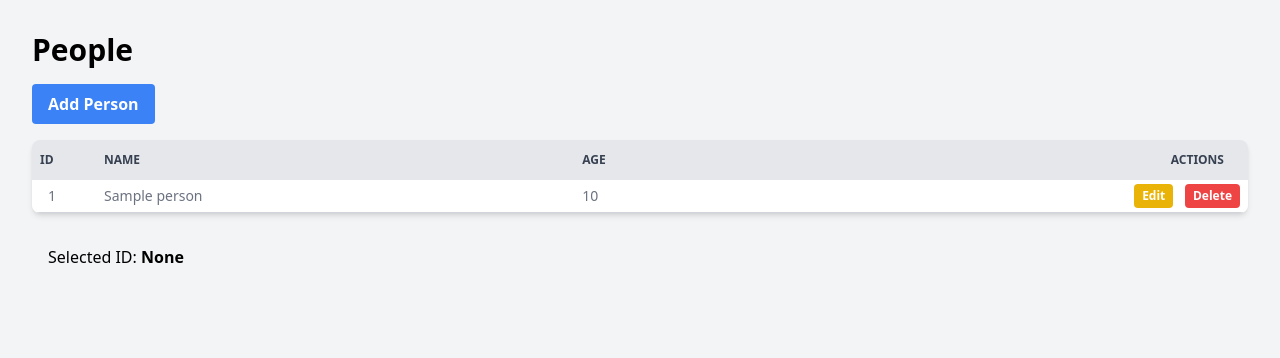
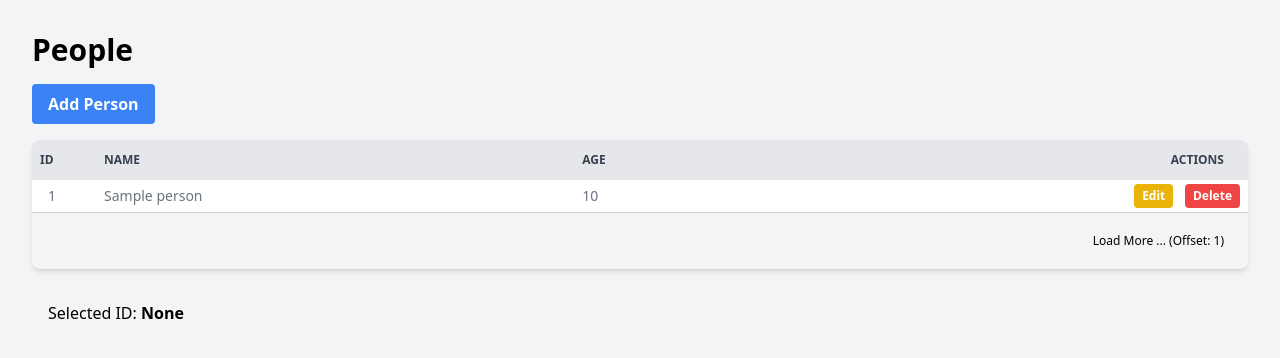
Before and after one commit to Sashley/crud_app_01_flask, a Flask app: template templates/index.html in a window 1280 px wide. Shown: the top 358 px of the page. Run offline with Flask 2, Linux system fonts and the light colour scheme; the template is opened without the code that fills it: most values are stand-ins (such as "Sample title", 1, 10 or a date in 2020); some libraries are stand-ins or nearby versions.

Commit message:
incrementaion data loading implemented

```diff
--- a/app.py
+++ b/app.py
@@ -1,4 +1,4 @@
-from flask import Flask, render_template, request, jsonify, session
+from flask import Flask, render_template, request, jsonify, session, make_response, json # type: ignore
 from flask_cors import CORS # type: ignore
 from db import get_db
 from models import Person
@@ -8,34 +8,45 @@ app = Flask(__name__)
 CORS(app)
 app.secret_key = 'your_secret_key_here'  # Set a secret key for sessions
 
-@app.after_request
-def add_header(response):
-    response.headers['Cache-Control'] = 'no-store, no-cache, must-revalidate, post-check=0, pre-check=0, max-age=0'
-    response.headers['Pragma'] = 'no-cache'
-    response.headers['Expires'] = '-1'
-    return response
+from db import get_db
+from models import Person
+import config
+import json
+
+app = Flask(__name__)
 
 @app.route('/')
 def index():
-    session['new_records'] = []  # Clear new records when loading the main page
+    initial_people = get_people(0, config.RECORDS_PER_PAGE)
+    return render_template('index.html',
+        people=initial_people,
+        records_per_page=config.RECORDS_PER_PAGE)
+
+@app.route('/load_more')
+def load_more():
+    offset = int(request.args.get('offset', 0))
+    limit = config.RECORDS_PER_PAGE
+    print(f"Load More - Offset: {offset}, Limit: {limit}")
+    people = get_people(offset, limit)
+    print(f"Fetched {len(people)} records")
+
+    response = make_response(render_template('table_body.html', people=people))
+    response.headers['Cache-Control'] = 'no-store, no-cache, must-revalidate, max-age=0'
+    response.headers['Pragma'] = 'no-cache'
+    response.headers['Expires'] = '0'
+
+    if len(people) < limit:
+        print("No more records")
+        response.headers['HX-Trigger'] = json.dumps({"noMoreRecords": True})
+
+    return response
+
+def get_people(offset, limit):
     db = get_db()
     cursor = db.cursor()
-    cursor.execute("SELECT * FROM people ORDER BY id DESC")
-    people = [Person(id=row[0], name=row[1], age=row[2]) for row in cursor.fetchall()]
-    return render_template('index.html', people=people)
-
-@app.route('/get_all_people')
-def get_all_people():
-    db = get_db()
-    cursor = db.cursor()
-    cursor.execute("SELECT * FROM people ORDER BY id DESC")
-    people = [Person(id=row[0], name=row[1], age=row[2]) for row in cursor.fetchall()]
-
-    # Clear the new records from the session
-    session['new_records'] = []
-    session.modified = True
-
-    return render_template('table_body.html', people=people)
+    print(f"Fetching {limit} records starting from {offset}")
+    cursor.execute("SELECT * FROM people ORDER BY id DESC LIMIT ? OFFSET ?", (limit, offset))
+    return [Person(id=row[0], name=row[1], age=row[2]) for row in cursor.fetchall()]
 
 @app.route('/create', methods=['GET', 'POST'])
 def create():
@@ -80,6 +91,7 @@ def edit(id):
         row = cursor.fetchone()
         if row:
             person = Person(id=row[0], name=row[1], age=row[2])
+            print("person: ", person)
             return render_template('modal.html', person=person, mode='edit')
         else:
             return "Person not found", 404
--- a/config.py
+++ b/config.py
@@ -5,4 +5,5 @@ load_dotenv()
 
 HOST = os.getenv('HOST', '127.0.0.2')
 PORT = int(os.getenv('PORT', 5008))
-VISIBLE_ROWS = 15  # Number of rows visible before scrolling
+VISIBLE_ROWS = 5  # Number of rows visible before scrolling
+RECORDS_PER_PAGE = 25
--- a/templates/base.html
+++ b/templates/base.html
@@ -4,6 +4,7 @@
 <head>
     <meta charset="UTF-8">
     <meta name="viewport" content="width=device-width, initial-scale=1.0">
+    <meta name="htmx-config" content='{"getCacheBusterParam":"t"}'>
     <title>CRUD App</title>
     <script src="https://unpkg.com/htmx.org@1.6.1"></script>
     <script src="https://unpkg.com/hyperscript.org@0.9.12"></script>
--- a/templates/index.html
+++ b/templates/index.html
@@ -13,11 +13,8 @@
     </button>
 
     <div class="overflow-x-auto relative shadow-md sm:rounded-lg">
-        <div id="table-container" class="overflow-y-auto max-h-[calc(60vh-16rem)]"
-            hx-trigger="revealed"
-            hx-get="/get_people?page=1"
-            hx-swap="innerHTML">
-            <table id="people-table" class="w-full text-sm text-left text-gray-500">
+        <div id="people-container" data-total-records="{{ people|length }}" class="overflow-y-auto max-h-[calc(80vh-16rem)]">
+            <table id="people-table" class="w-full text-sm text-left text-gray-500 ">
                 <thead class="text-xs text-gray-700 uppercase bg-gray-200 sticky top-0">
                     <tr>
                         <th scope="col" class="py-3 px-2">ID</th>
@@ -26,10 +23,31 @@
                         <th scope="col" class="py-3 px-6 text-right">Actions</th>
                     </tr>
                 </thead>
-                <tbody>
+                <tbody id="people-tbody">
                     {% include 'table_body.html' %}
                 </tbody>
+
             </table>
+
+            <div class="flex justify-end m-4>">
+                <button id="load-more"
+                    class="hover:bg-slate-300 py-1 px-2 text-xs rounded m-4 align-right"
+                    hx-headers='{"Cache-Control": "no-cache"}'
+                    hx-get="{{ url_for('load_more') }}"
+                    hx-trigger="click"
+                    hx-target="#people-tbody"
+                    hx-swap="beforeend"
+                    hx-indicator="#load-more"
+                    data-offset="{{ people|length }}"
+                    data-records-per-page="{{ records_per_page }}"
+                    {% if people|length < records_per_page %}disabled{% endif %}>
+                    Load More ... (Offset: <span id="current-offset">{{ people|length }}</span>)
+                </button>
+
+                {% if people|length == 0 %}
+                    <p class="text-center">No more records</p>
+                {% endif %}
+            </div>
         </div>
     </div>
 
@@ -42,12 +60,50 @@
     </div>
 </div>
 
-{% endblock %}
+<script>
+    console.log("Script loaded");
 
-<script>
-    document.addEventListener('click', function(event) {
-        if (event.target.matches('button')) {
-            event.stopPropagation();
+    document.body.addEventListener('htmx:configRequest', function(event) {
+        if (event.detail.elt.id === 'load-more') {
+            var offset = parseInt(event.detail.elt.getAttribute('data-offset'));
+            event.detail.parameters['offset'] = offset;
         }
     });
+
+    document.body.addEventListener('htmx:afterOnLoad', function(event) {
+        console.log("htmx:afterOnLoad event triggered", event.detail);
+        if (event.detail.elt.id === 'load-more') {
+            console.log("Load more button clicked");
+            var loadMoreBtn = document.getElementById('load-more');
+            var currentOffsetSpan = document.getElementById('current-offset');
+            var recordsPerPage = parseInt(loadMoreBtn.getAttribute('data-records-per-page'));
+            var currentOffset = parseInt(loadMoreBtn.getAttribute('data-offset'));
+            var newOffset = currentOffset + recordsPerPage;
+
+            console.log('Current offset:', currentOffset);
+            console.log('New offset:', newOffset);
+
+            currentOffsetSpan.textContent = newOffset;
+            loadMoreBtn.setAttribute('data-offset', newOffset);
+            console.log("New data-offset value:", loadMoreBtn.getAttribute('data-offset'));
+
+            if (event.detail.xhr.getResponseHeader('Hx-Trigger') === '{"noMoreRecords":true}') {
+                loadMoreBtn.setAttribute('disabled', 'disabled');
+            }
+
+            var triggerHeader = event.detail.xhr.getResponseHeader('HX-Trigger');
+            if (triggerHeader && JSON.parse(triggerHeader).noMoreRecords) {
+                loadMoreBtn.disabled = true;
+                loadMoreBtn.classList.add('opacity-50', 'cursor-not-allowed');
+                loadMoreBtn.textContent = 'No More Records';  // Add this line
+            }
+        }
+    });
+
+    document.body.addEventListener('htmx:beforeRequest', function(event) {
+        console.log("htmx:beforeRequest - URL:", event.detail.requestConfig.url);
+        console.log("htmx:beforeRequest - Parameters:", event.detail.requestConfig.parameters);
+    });
+
 </script>
+{% endblock %}
--- a/templates/modal.html
+++ b/templates/modal.html
@@ -17,7 +17,7 @@
                     <div class="flex justify-end space-x-2 mt-4">
                         <button id="close-modal-btn"
                                 class="mt-4 px-4 py-2 bg-gray-300 text-gray-700 text-base font-medium rounded-md w-full shadow-sm hover:bg-gray-400 focus:outline-none focus:ring-2 focus:ring-gray-300"
-                                hx-get="{{ url_for('get_all_people') }}"
+                                hx-get="{{ url_for('index') }}"
                                 hx-target="#people-table tbody"
                                 hx-swap="innerHTML"
                                 onclick="document.getElementById('modal').classList.add('hidden')">
```
Also changed, not shown: templates/person_row.html (+4 -4 lines), people.db.
